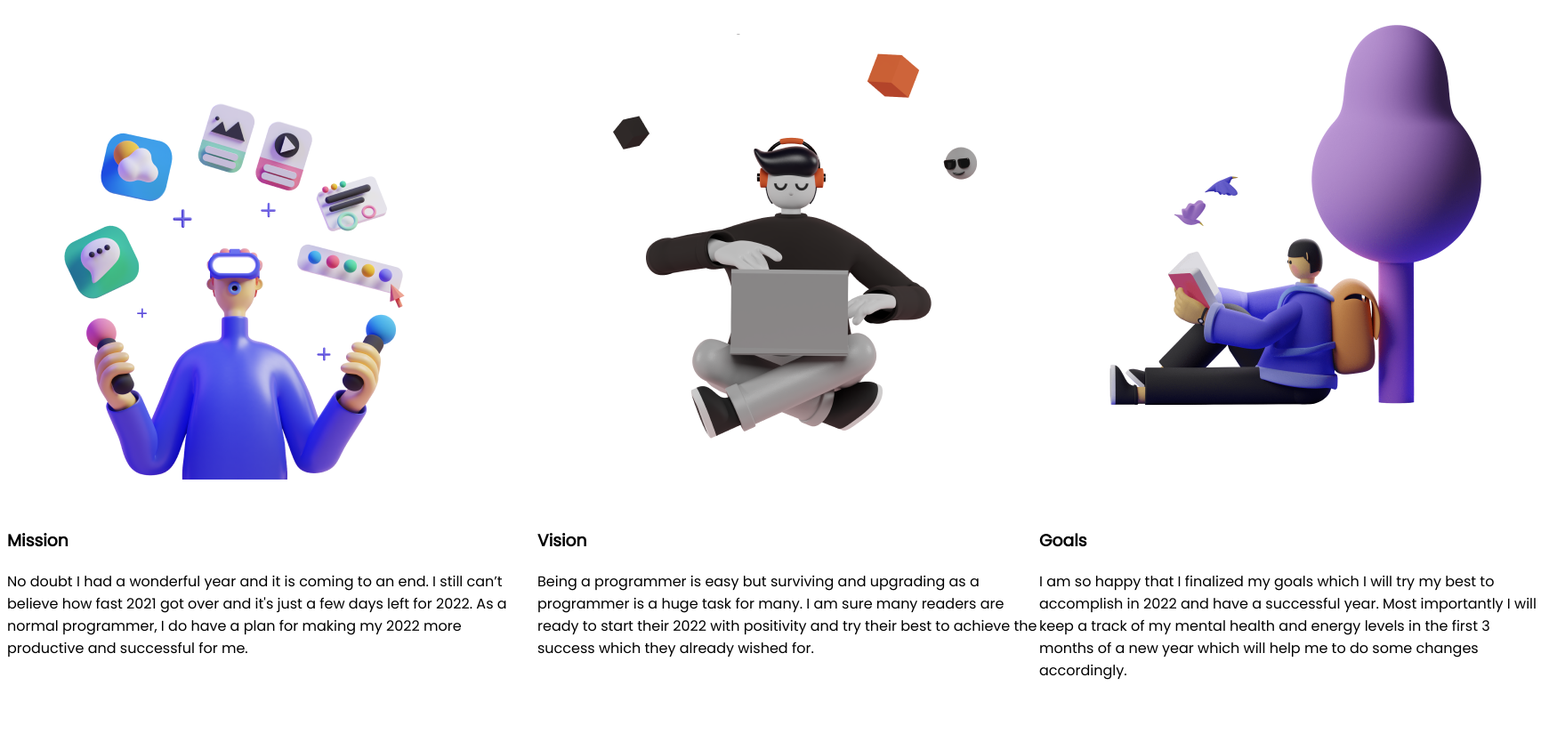
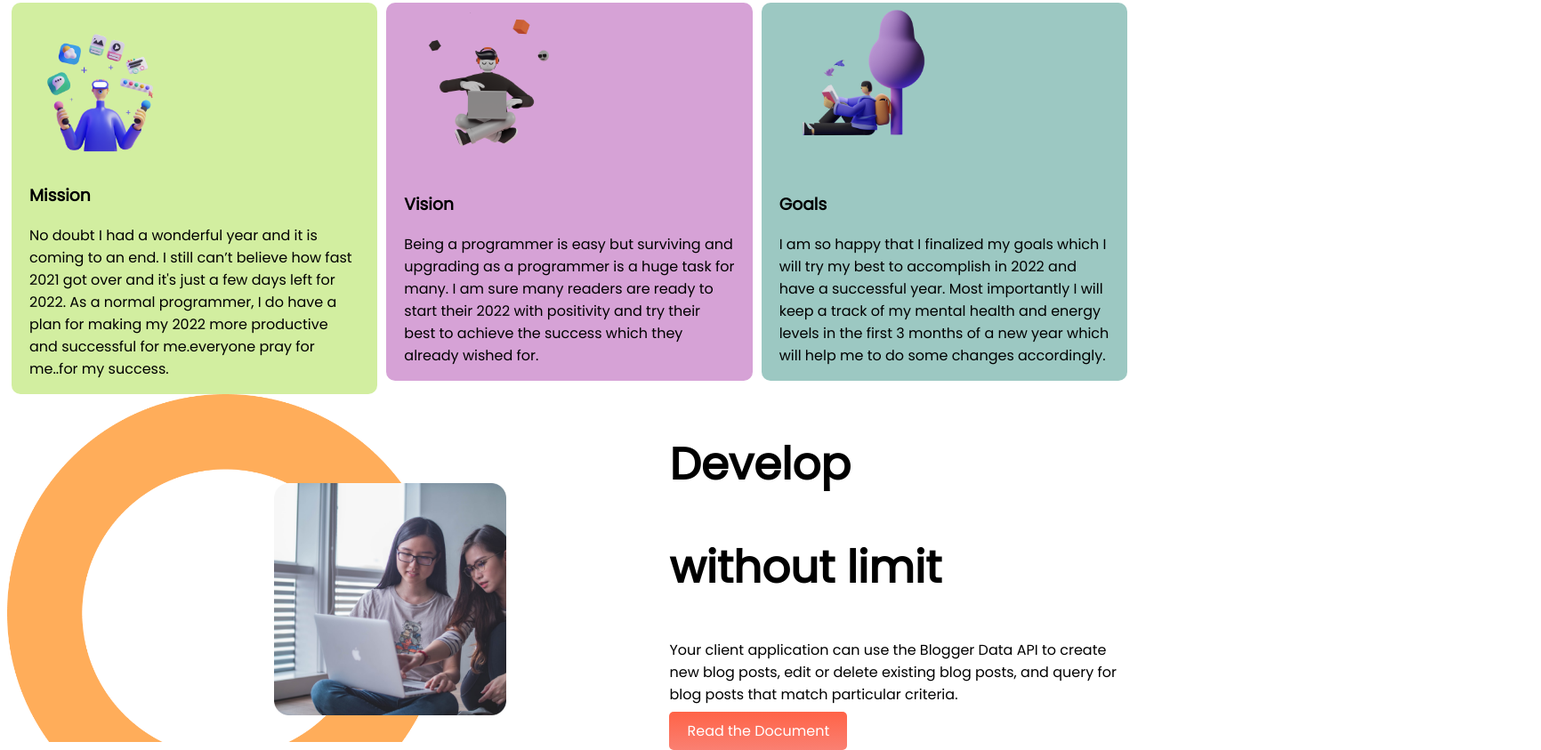
Before and after one commit to imtiazremon103875/assignment-portfolio, a plain HTML site: page index.html in a window 1280 px wide. Shown: the part 612-1455 px from the top of the page at 89% size, 1732 px wide, since content can reach past the window. Before the commit the page ends 1402 px from the top, so only its background shows below. Drawn offline with Linux system fonts and the light colour scheme.

Commit message:
2nd commit

```diff
--- a/index.html
+++ b/index.html
@@ -36,15 +36,15 @@
     <Section>
         <h1 class="text_allign">My Mission in <span class="orange">2022</span> </h1>
         <div class="text-display">
-            <div class="margin-item">
+            <div id="background-color" class="margin-item">
                 <img src="image/illustrator-1.png" alt="">
                 <h3>Mission</h3>
                 <p>No doubt I had a wonderful year and it is coming to an end. I still can’t believe how fast 2021 got
                     over and it's just a few days left for 2022. As a normal programmer, I do have a plan for making my
-                    2022 more productive and successful for me.</p>
+                    2022 more productive and successful for me.everyone pray for me..for my success.</p>
             </div>
 
-            <div class="margin-item">
+            <div id="background-coloured" class="margin-item">
                 <img src="image/illustrator-2.png" alt="">
                 <h3>Vision</h3>
                 <p>Being a programmer is easy but surviving and upgrading as a programmer is a huge task for many. I am
@@ -52,15 +52,28 @@
                     many readers are ready to start their 2022 with positivity and try their best to achieve the success
                     which they already wished for.</p>
             </div>
-            <divc lass="margin-item">
+            <div id="background-colour" class="margin-item">
                 <img src="image/illustrator-3.png" alt="">
                 <h3>Goals</h3>
                 <p>I am so happy that I finalized my goals which I will try my best to accomplish in 2022 and have a
                     successful year. Most importantly I will keep a track of my mental health and energy levels in the
                     first 3 months of a new year which will help me to do some changes accordingly.</p>
-        </div>
+            </div>
         </div>
     </Section>
+
+    <section class="text-display image-backgound ">
+        <div class="text-decorationed">
+            <img src="image/coding.png" alt="">
+        </div>
+        <div>
+            <h1>Develop</h1>
+            <h1>without limit</h1>
+            <p>Your client application can use the Blogger Data API to create new blog posts, edit or delete existing
+                blog posts, and query for blog posts that match particular criteria.</p>
+            <a class="link-button" target="_blank" href="https://www.programming-hero.com/">Read the Document</a>
+        </div>
+    </section>
 
 
 
--- a/style.css
+++ b/style.css
@@ -41,3 +41,42 @@ h2{
 .text_allign{
     text-align: center;
 }
+.margin-item{
+width: 40%;
+height: 20%;
+margin-left: 5px;
+margin-right: 5px;
+padding-left: 20px;
+padding-right: 20px;
+border-radius: 10px;
+font-size: medium;
+}
+
+.margin-item img{
+    width: 50%;
+
+}
+#background-colour{
+background-color: rgba(65, 150, 139, 0.521);
+}
+#background-coloured
+{
+    background-color: rgba(170, 65, 170, 0.486);
+}
+
+#background-color{
+    background-color: rgba(154, 216, 39, 0.438);
+}
+
+.text-decorationed img{
+    width: 35%;
+    padding-left: 300px;
+    padding-top: 100px;
+
+}
+.image-backgound{
+    background-image: url(image/shape-1.png);
+    background-repeat: no-repeat;
+    background-size: 13cm;
+    ba
+}
```
Also changed, not shown: image/coding.png (added), image/shape-1.png (added).
